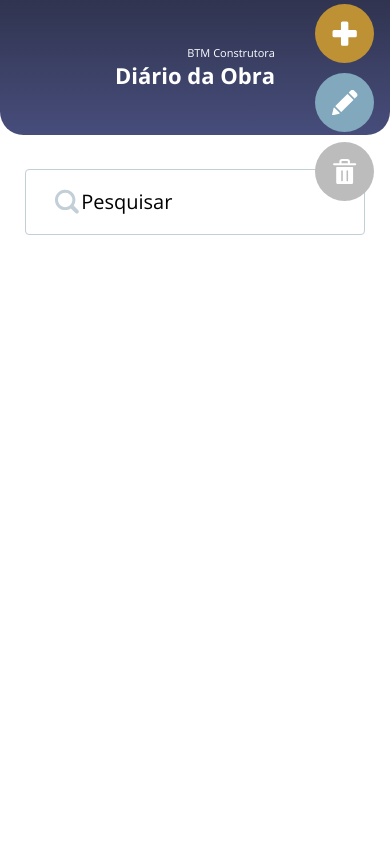
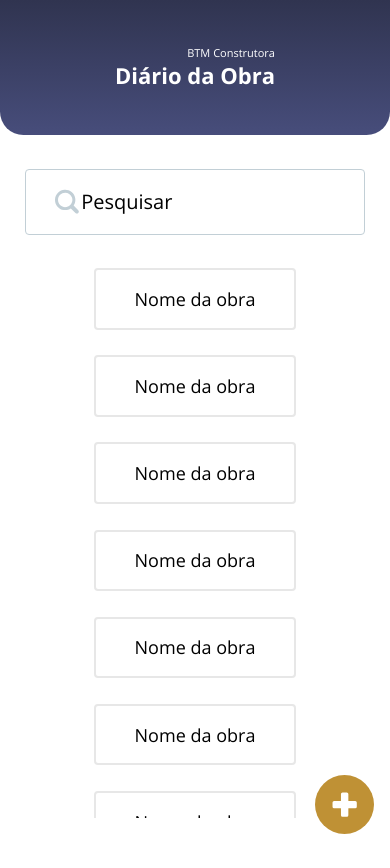
Before and after one commit to mateusmdr/btm-diary-app, a React Native app: screen / in a window 390 px wide. Before the commit the page ends 844 px from the top, so only its background shows below. Built offline with nearby package versions, Linux system fonts and the light colour scheme.

Commit message:
render buildings and handle pages

```diff
--- a/App.js
+++ b/App.js
@@ -1,33 +1,185 @@
-import React from 'react';
-import {SafeAreaView, TextInput, View} from 'react-native';
-import Header from './Header.jsx';
-import SearchBar from './SearchBar.jsx';
-import {AddButton, EditButton, RemoveButton} from './Buttons.jsx';
+import React, {useState} from 'react';
+import {SafeAreaView} from 'react-native';
 import {useFonts} from 'expo-font';
+import $ from 'jquery';
 
-
-
-
+/*Pages*/
+import {HomePage,AddBuildingPage} from './Pages';
 
 import styles from './assets/stylesheet.js';
 
-export default function App() {
+const App = function App() {
   const [loaded] = useFonts({
     'OpenSans': require('./assets/fonts/OpenSans-Regular.ttf'),
     'OpenSans-Bold': require('./assets/fonts/OpenSans-Bold.ttf'),
   });
 
-  if(!loaded){return null;}
+  const initialBuildings = [
+    {
+      "key": "1",
+      "name": "Nome da obra",
+      "diaries": [
+        {
+          "date": "Data do diário",
+          "description": "Descrição do diário",
+          "images": [
+            "Imagem 1",
+            "Imagem 2"
+          ]
+        }
+      ]
+    },
+    {
+      "key": "2",
+      "name": "Nome da obra",
+      "diaries": [
+        {
+          "date": "Data do diário",
+          "description": "Descrição do diário",
+          "images": [
+            "Imagem 1",
+            "Imagem 2"
+          ]
+        }
+      ]
+    },
+    {
+      "key": "3",
+      "name": "Nome da obra",
+      "diaries": [
+        {
+          "date": "Data do diário",
+          "description": "Descrição do diário",
+          "images": [
+            "Imagem 1",
+            "Imagem 2"
+          ]
+        }
+      ]
+    },
+    {
+      "key": "4",
+      "name": "Nome da obra",
+      "diaries": [
+        {
+          "date": "Data do diário",
+          "description": "Descrição do diário",
+          "images": [
+            "Imagem 1",
+            "Imagem 2"
+          ]
+        }
+      ]
+    },
+    {
+      "key": "5",
+      "name": "Nome da obra",
+      "diaries": [
+        {
+          "date": "Data do diário",
+          "description": "Descrição do diário",
+          "images": [
+            "Imagem 1",
+            "Imagem 2"
+          ]
+        }
+      ]
+    },
+    {
+      "key": "6",
+      "name": "Nome da obra",
+      "diaries": [
+        {
+          "date": "Data do diário",
+          "description": "Descrição do diário",
+          "images": [
+            "Imagem 1",
+            "Imagem 2"
+          ]
+        }
+      ]
+    },
+    {
+      "key": "7",
+      "name": "Nome da obra",
+      "diaries": [
+        {
+          "date": "Data do diário",
+          "description": "Descrição do diário",
+          "images": [
+            "Imagem 1",
+            "Imagem 2"
+          ]
+        }
+      ]
+    },
+    {
+      "key": "8",
+      "name": "Nome da obra",
+      "diaries": [
+        {
+          "date": "Data do diário",
+          "description": "Descrição do diário",
+          "images": [
+            "Imagem 1",
+            "Imagem 2"
+          ]
+        }
+      ]
+    },
+    {
+      "key": "9",
+      "name": "Nome da obra",
+      "diaries": [
+        {
+          "date": "Data do diário",
+          "description": "Descrição do diário",
+          "images": [
+            "Imagem 1",
+            "Imagem 2"
+          ]
+        }
+      ]
+    },
+    {
+      "key": "10",
+      "name": "Nome da obra",
+      "diaries": [
+        {
+          "date": "Data do diário",
+          "description": "Descrição do diário",
+          "images": [
+            "Imagem 1",
+            "Imagem 2"
+          ]
+        }
+      ]
+    }
+  ];
 
-  return (
-    <SafeAreaView style={styles.safeAreaView}>
-      <Header/>
-      <SearchBar/>
-      <View style={styles.buttonList}>
-        <AddButton/>
-        <EditButton/>
-        <RemoveButton/>
-      </View>
-    </SafeAreaView>
-  );
+  const [buildings, updateBuildings] = useState(initialBuildings);
+
+  const [currentPage, setCurrentPage] = useState("home");
+
+  if (!loaded) return null;
+
+  if (currentPage === "home" ){
+    return (
+      <SafeAreaView style={styles.safeAreaView}>
+        <HomePage data={buildings} setCurrentPage={(newPage) => setCurrentPage(newPage)}/>
+      </SafeAreaView>
+    );
+  }
+
+  if (currentPage === "addBuilding"){
+    return(
+      <SafeAreaView style={styles.safeAreaView}>
+        <AddBuildingPage data={buildings} setCurrentPage={(newPage) => setCurrentPage(newPage)}/>
+      </SafeAreaView>
+    );
+  }
+
+  return null;
 }
+
+export default App;
--- a/Buttons.jsx
+++ b/Buttons.jsx
@@ -1,31 +1,39 @@
 import React from 'react';
-import {View, StyleSheet} from 'react-native';
+import {StyleSheet, TouchableHighlight} from 'react-native';
 import styles from './assets/stylesheet.js';
 
-import {AddImg,EditImg,RemoveImg} from './assets/SvgComponents.jsx';
+import {AddImg,EditImg,RemoveImg,ArrowImg} from './assets/SvgComponents.jsx';
 
-const AddButton = () => {
+const AddButton = (props) => {
     return (
-        <View style={StyleSheet.compose(styles.button,styles.addButton)}>
+        <TouchableHighlight style={StyleSheet.compose(styles.button,styles.addButton)} onPress={props.onClick}>
             <AddImg width={styles.buttonImg.width} height={styles.buttonImg.height}/>
-        </View>
+        </TouchableHighlight>
     );
 };
 
-const EditButton = () => {
+const EditButton = (props) => {
     return (
-        <View style={StyleSheet.compose(styles.button,styles.editButton)}>
+        <TouchableHighlight style={StyleSheet.compose(styles.button,styles.editButton)} onPress={props.onClick}>
             <EditImg width={styles.buttonImg.width} height={styles.buttonImg.height}/>
-        </View>
+        </TouchableHighlight>
     );
 };
 
 const RemoveButton = () => {
     return (
-        <View style={StyleSheet.compose(styles.button,styles.removeButton)}>
+        <TouchableHighlight style={StyleSheet.compose(styles.button,styles.removeButton)} onPress={props.onClick}>
             <RemoveImg width={styles.buttonImg.width} height={styles.buttonImg.height}/>
-        </View>
+        </TouchableHighlight>
     );
 };
 
-export {AddButton,EditButton,RemoveButton};
+const ArrowButton = () => {
+    return (
+        <TouchableHighlight style={styles.button,styles.removeButton} onPress={props.onClick}>
+            <ArrowImg width={styles.buttonImg.width} height={styles.buttonImg.height}/>
+        </TouchableHighlight>
+    );
+}
+
+export {AddButton,EditButton,RemoveButton,ArrowButton};
--- a/SearchBar.jsx
+++ b/Inputs.jsx
@@ -18,4 +18,4 @@ const SearchBar = () => {
     );
 }
 
-export default SearchBar;
+export {SearchBar};
--- /dev/null
+++ b/Pages.jsx
@@ -0,0 +1,45 @@
+import React from 'react';
+import {View, Text, FlatList} from 'react-native';
+import {AddButton} from './Buttons';
+import {SearchBar} from './Inputs';
+import Header from './Header';
+
+import styles from './assets/stylesheet';
+
+const HomePage = (props) => {
+
+    const renderBuilding = ({item}) => {
+        return(
+            <View style={styles.building}>
+                <Text style={styles.buildingH1}>{item.name}</Text>
+            </View>
+        );
+    };
+
+    return(
+        <>
+            <Header/>
+            <SearchBar/>
+            <View style={styles.buildingList}>
+                <FlatList data={props.data} renderItem={renderBuilding}/>
+            </View>
+            <View style={styles.buttonList}>
+                <AddButton onClick={() => props.setCurrentPage("addBuilding")}/>
+            </View>
+        </>
+    );
+}
+
+const AddBuildingPage = () => {
+    return(
+        <>
+            <Header/>
+            <Text>Cadastrar Obra</Text>
+            <View style={styles.buttonList}>
+                <AddButton onClick={() => props.setCurrentPage("addBuilding")}/>
+            </View>
+        </>
+    );
+}
+
+export {HomePage, AddBuildingPage};
--- a/assets/SvgComponents.jsx
+++ b/assets/SvgComponents.jsx
@@ -70,4 +70,32 @@ const SearchImg = (props) => {
   );
 }
 
-export {AddImg,EditImg,RemoveImg,SearchImg};
+const ArrowImg = (props) => {
+  return (
+    <Svg
+      width={props.width}
+      height={props.height}
+      viewBox="0 0 20 20"
+      fill="none"
+      xmlns="http://www.w3.org/2000/svg"
+      style={props.style}
+    >
+      <Path
+        d="M15.8333 10H4.16663"
+        stroke="#C2CFD6"
+        strokeWidth={2.4}
+        strokeLinecap="round"
+        strokeLinejoin="round"
+      />
+      <Path
+        d="M9.99996 15.8334L4.16663 10L9.99996 4.16669"
+        stroke="#C2CFD6"
+        strokeWidth={2.4}
+        strokeLinecap="round"
+        strokeLinejoin="round"
+      />
+    </Svg>
+  )
+}
+
+export {AddImg,EditImg,RemoveImg,SearchImg,ArrowImg};
--- a/assets/stylesheet.js
+++ b/assets/stylesheet.js
@@ -96,6 +96,32 @@ const styles = StyleSheet.create({
     },
     removeButton: {
         backgroundColor: '#BCBCBC',
+    },
+    buildingList: {
+        paddingLeft: 9*vw,
+        paddingRight: 9*vw,
+        paddingTop: 4*vh,
+
+        paddingBottom: 50,
+        height: 75*vh,
+    },
+    building: {
+        paddingBottom: 3*vh,
+        width: 82*vw,
+        alignItems: 'center',
+
+
+    },
+    buildingH1: {
+        fontFamily: 'OpenSans',
+        fontSize: 18,
+        borderWidth: 2,
+        borderRadius: 4,
+        borderColor: 'rgba(159, 159, 159, 0.25)',
+        paddingTop: 2*vh,
+        paddingBottom: 2*vh,
+        paddingLeft: 10*vw,
+        paddingRight: 10*vw,
     }
 });
 
--- /dev/null
+++ b/index.js
@@ -0,0 +1,8 @@
+import { registerRootComponent } from 'expo';
+
+import App from './App';
+
+// registerRootComponent calls AppRegistry.registerComponent('main', () => App);
+// It also ensures that whether you load the app in the Expo client or in a native build,
+// the environment is set up appropriately
+registerRootComponent(App);
```
Also changed, not shown: assets/buildings.json (added, +93 -0 lines), assets/index.html (added, +22 -0 lines), package.json (+16 -14 lines), 2 other files (tests, documents, lock files or other folders).
